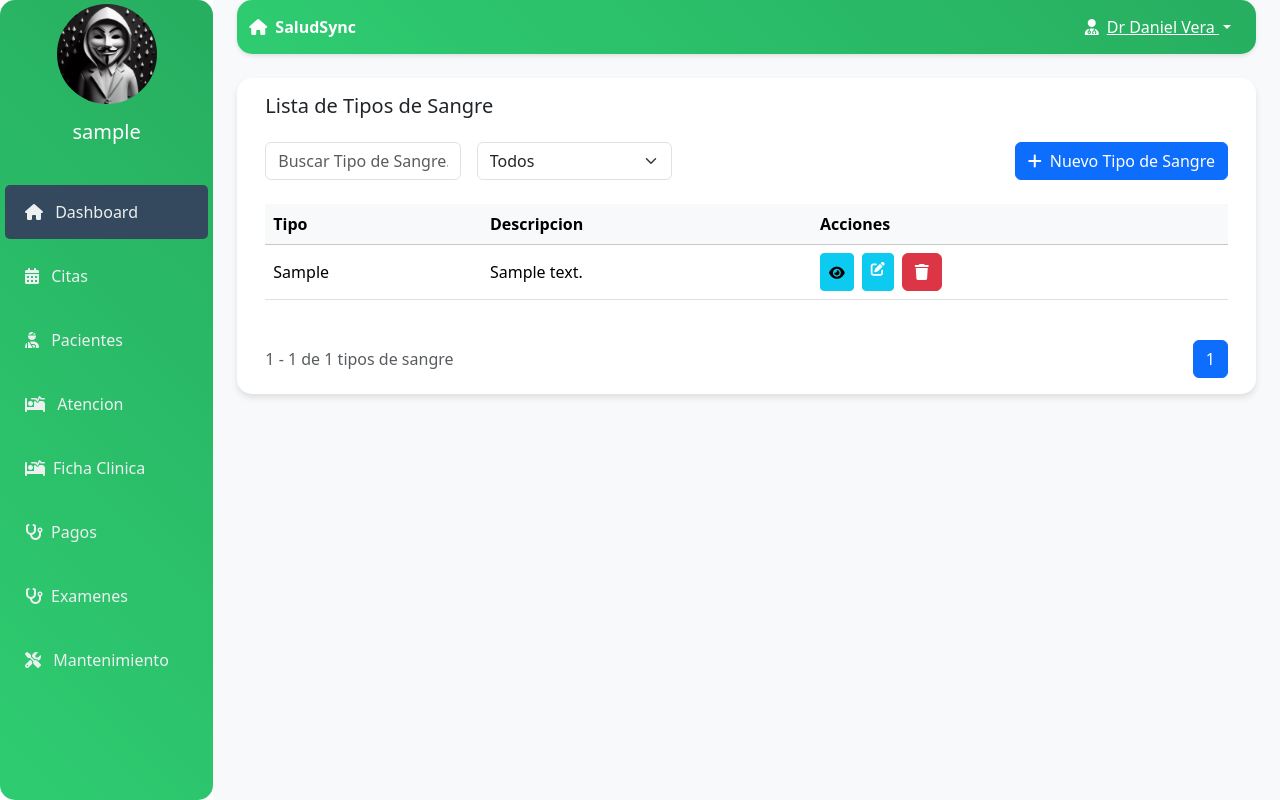
After one commit to SnayderCJ/Sistema_Medico, a Django app: page /tipoSangre_list/ in a window 1280 px wide. The commit adds this page. Run offline with Django 4.2, Linux system fonts and the light colour scheme; a user stored in the database is signed in; tables that the repository leaves empty hold one stand-in row (values such as "Sample post"); some libraries are stand-ins or nearby versions.

Commit message:
Tipos de Sangre

```diff
--- a/aplication/core/forms/patient.py
+++ b/aplication/core/forms/patient.py
@@ -13,9 +13,9 @@ class PatientForm(ModelForm):
 
         # Mensajes de error personalizados para ciertos campos
         error_messages = {
-            # "cedula": {
-            #     "unique": "Ya existe un paciente con esta cedula",
-            # },
+            "cedula": {
+                "unique": "Ya existe un paciente con esta cedula",
+            },
             "email": {
                 "unique": "Ya existe un paiente con este email.",
             },
--- a/aplication/core/urls.py
+++ b/aplication/core/urls.py
@@ -1,6 +1,13 @@
 from django.urls import path
 from aplication.core.views.home import HomeTemplateView
 from aplication.core.views.patient import PatientCreateView, PatientDeleteView, PatientDetailView, PatientListView, PatientUpdateView
+from aplication.core.views.tipoSangre import TipoSangreListView, TipoSangreCreateView, TipoSangreUpdateView, TipoSangreDeleteView, TipoSangreDetailView
+# from aplication.core.views.especialidad import EspecialidadListView, EspecialidadCreateView, EspecialidadUpdateView, EspecialidadDeleteView, EspecialidadDetailView
+# from aplication.core.views.doctor import DoctorListView, DoctorCreateView # Seguir con las rutas de doctor
+# from aplication.core.views.cargo import CargoListView, CargoCreateView, CargoUpdateView, CargoDeleteView, CargoDetailView
+# from aplication.core.views.empleado import EmpleadoListView, EmpleadoCreateView, EmpleadoUpdateView, EmpleadoDeleteView, EmpleadoDetailView
+# from aplication.core.views.tipoMedicamento import TipoMedicamentoListView, TipoMedicamentoCreateView, TipoMedicamentoUpdateView, TipoMedicamentoDeleteView, TipoMedicamentoDetailView
+# from aplication.core.views.medicamento import MedicamentoListView, MedicamentoCreateView, MedicamentoUpdateView, MedicamentoDeleteView, MedicamentoDetailView
 
 app_name='core' # define un espacio de nombre para la aplicacion
 urlpatterns = [
@@ -17,4 +24,51 @@ urlpatterns = [
   path('patient_update/<int:pk>/', PatientUpdateView.as_view(),name='patient_update'),
   path('patient_delete/<int:pk>/', PatientDeleteView.as_view(),name='patient_delete'),
   path('patient_detail/<int:pk>/', PatientDetailView.as_view(),name='patient_detail'),
+
+  # Tipo de Sangre
+  path('tipoSangre_list/', TipoSangreListView.as_view(), name="tipoSangre_list"),
+  path('tipoSangre_create/', TipoSangreCreateView.as_view(), name="tipoSangre_create"),
+  path('tipoSangre_update/<int:pk>/', TipoSangreUpdateView.as_view(), name="tipoSangre_update"),
+  path('tipoSangre_delete/<int:pk>/', TipoSangreDeleteView.as_view(), name="tipoSangre_delete"),
+  path('tipoSangre_detail/<int:pk>/', TipoSangreDetailView.as_view(), name="tipoSangre_detail"),
+
+  # Especialidad
+  # path('especialidad_list/', EspecialidadListView.as_view(), name="especialidad_list"),
+  # path('especialidad_create/', EspecialidadCreateView.as_view(), name="especialidad_create"),
+  # path('especialidad_update/<int:pk>/', EspecialidadUpdateView.as_view(), name="especialidad_update"),
+  # path('especialidad_delete/<int:pk>/', EspecialidadDeleteView.as_view(), name="especialidad_delete"),
+  # path('especialidad_detail/<int:pk>/', EspecialidadDetailView.as_view(), name="especialidad_detail"),
+
+  # Doctor
+  # path('doctor_list/', DoctorListView.as_view(), name="doctor_list"),
+  # path('doctor_create/', DoctorCreateView.as_view(), name="doctor_create"),
+  # Seguir con las rutas de doctor
+
+  # Cargo
+  # path('cargo_list/', CargoListView.as_view(), name="cargo_list"),
+  # path('cargo_create/', CargoCreateView.as_view(), name="cargo_create"),
+  # path('cargo_update/<int:pk>/', CargoUpdateView.as_view(), name="cargo_update"),
+  # path('cargo_delete/<int:pk>/', CargoDeleteView.as_view(), name="cargo_delete"),
+  # path('cargo_detail/<int:pk>/', CargoDetailView.as_view(), name="cargo_detail"),
+
+  # Empleado
+  # path('empleado_list/', EmpleadoListView.as_view(), name="empleado_list"),
+  # path('empleado_create/', EmpleadoCreateView.as_view(), name="empleado_create"),
+  # path('empleado_update/<int:pk>/', EmpleadoUpdateView.as_view(), name="empleado_update"),
+  # path('empleado_delete/<int:pk>/', EmpleadoDeleteView.as_view(), name="empleado_delete"),
+  # path('empleado_detail/<int:pk>/', EmpleadoDetailView.as_view(), name="empleado_detail"),
+
+  # Tipo de Medicamento
+  # path('tipoMedicamento_list/', TipoMedicamentoListView.as_view(), name="tipoMedicamento_list"),
+  # path('tipoMedicamento_create/', TipoMedicamentoCreateView.as_view(), name="tipoMedicamento_create"),
+  # path('tipoMedicamento_update/<int:pk>/', TipoMedicamentoUpdateView.as_view(), name="tipoMedicamento_update"),
+  # path('tipoMedicamento_delete/<int:pk>/', TipoMedicamentoDeleteView.as_view(), name="tipoMedicamento_delete"),
+  # path('tipoMedicamento_detail/<int:pk>/', TipoMedicamentoDetailView.as_view(), name="tipoMedicamento_detail"),
+
+  # Medicamento
+  # path('medicamento_list/', MedicamentoListView.as_view(), name="medicamento_list"),
+  # path('medicamento_create/', MedicamentoCreateView.as_view(), name="medicamento_create"),
+  # path('medicamento_update/<int:pk>/', MedicamentoUpdateView.as_view(), name="medicamento_update"),
+  # path('medicamento_delete/<int:pk>/', MedicamentoDeleteView.as_view(), name="medicamento_delete"),
+  # path('medicamento_detail/<int:pk>/', MedicamentoDetailView.as_view(), name="medicamento_detail"),
 ]
--- /dev/null
+++ b/aplication/core/views/tipoSangre.py
@@ -0,0 +1,119 @@
+from django.urls import reverse_lazy
+from aplication.core.forms.tipoSangre import TipoSangreForm
+from aplication.core.models import TipoSangre
+from django.contrib.auth.mixins import LoginRequiredMixin
+from django.views.generic import CreateView, ListView, UpdateView, DeleteView, DetailView
+from django.http import JsonResponse
+from django.contrib import messages
+from django.db.models import Q
+from doctor.mixins import CreateViewMixin, DeleteViewMixin, ListViewMixin, UpdateViewMixin
+from doctor.utils import save_audit
+
+class TipoSangreListView(LoginRequiredMixin,ListViewMixin,ListView):
+    template_name = "core/tipoSangre/list.html"
+    model = TipoSangre
+    context_object_name = 'Tipos_de_Sangre'
+    query = None
+    paginate_by = 2
+
+    def get_queryset(self):
+        self.query = Q()
+        q1 = self.request.GET.get('q')  # Filtro de tipo de sangre
+        q2 = self.request.GET.get('rh')  # Filtro de positivo o negativo
+
+        if q1 is not None:
+            self.query.add(Q(tipo__icontains=q1), Q.OR)
+
+        if q2 is not None:
+            if q2.lower() == 'positivo':
+                self.query.add(Q(tipo__icontains='+'), Q.AND)
+            elif q2.lower() == 'negativo':
+                self.query.add(Q(tipo__icontains='-'), Q.AND)
+
+        return self.model.objects.filter(self.query).order_by('tipo')
+
+    # def get_context_data(self, **kwargs):
+    #     context = super().get_context_data(**kwargs)
+    #     context['title'] = "Medical"
+    #     context['title1'] = "Consulta de Tipo de Sangre"
+    #     return context
+
+
+class TipoSangreCreateView(LoginRequiredMixin,CreateViewMixin, CreateView):
+    model = TipoSangre
+    template_name = 'core/tipoSangre/form.html'
+    form_class = TipoSangreForm
+    success_url = reverse_lazy('core:tipoSangre_list')
+
+    def get_context_data(self, **kwargs):
+        context = super().get_context_data()
+        context['grabar'] = 'Grabar Tipo de Sangre'
+        context['back_url'] = self.success_url
+        return context
+
+    def form_valid(self, form):
+        response = super().form_valid(form)
+        tipo_sangre = self.object
+        save_audit(self.request, tipo_sangre, action='A')
+        messages.success(self.request, f"Éxito al crear el tipo de sangre {tipo_sangre.tipo}.")
+        return response
+
+    def form_invalid(self, form):
+        messages.error(self.request, "Error al enviar el formulario. Corrige los errores.")
+        print(form.errors)
+        return self.render_to_response(self.get_context_data(form=form))
+
+
+class TipoSangreUpdateView(LoginRequiredMixin,UpdateViewMixin,UpdateView):
+    model = TipoSangre
+    template_name = 'core/tipoSangre/form.html'
+    form_class = TipoSangreForm
+    success_url = reverse_lazy('core:tipoSangre_list')
+
+    def get_context_data(self, **kwargs):
+        context = super().get_context_data()
+        context['grabar'] = 'Actualizar Tipo de Sangre'
+        context['back_url'] = self.success_url
+        return context
+
+    def form_valid(self, form):
+        response = super().form_valid(form)
+        tipo_sangre = self.object
+        save_audit(self.request, tipo_sangre, action='M')
+        messages.success(self.request, f"Éxito al modificar el tipo de sangre {tipo_sangre.tipo}.")
+        return response
+
+    def form_invalid(self, form):
+        messages.error(self.request, "Error al enviar el formulario. Corrige los errores.")
+        print(form.errors)
+        return self.render_to_response(self.get_context_data(form=form))
+
+class TipoSangreDeleteView(LoginRequiredMixin,DeleteViewMixin,DeleteView):
+    model = TipoSangre
+    success_url = reverse_lazy('core:tipoSangre_list')
+
+    def get_context_data(self, **kwargs):
+        context = super().get_context_data()
+        context['grabar'] = 'Eliminar Tipo de Sangre'
+        context['description'] = f"¿Desea eliminar el tipo de sangre: {self.object.tipo}?"
+        context['back_url'] = self.success_url
+        return context
+
+    def delete(self, request, *args, **kwargs):
+        self.object = self.get_object()
+        success_message = f"Éxito al eliminar el tipo de sangre {self.object.tipo}."
+        messages.success(self.request, success_message)
+        return super().delete(request, *args, **kwargs)
+
+class TipoSangreDetailView(LoginRequiredMixin,DetailView):
+    model = TipoSangre
+
+    def get(self, request, *args, **kwargs):
+        tipo_sangre = self.get_object()
+        data = {
+            'id': tipo_sangre.id,
+            'tipo': tipo_sangre.tipo,
+            'descripcion': tipo_sangre.descripcion,
+            # Añade más campos según tu modelo
+        }
+        return JsonResponse(data)
--- a/doctor/settings.py
+++ b/doctor/settings.py
@@ -23,7 +23,7 @@ BASE_DIR = Path(__file__).resolve().parent.parent
 # See https://docs.djangoproject.com/en/4.2/howto/deployment/checklist/
 
 # SECURITY WARNING: keep the secret key used in production secret!
-SECRET_KEY = 'django-insecure-t#ov765v_(zbqk%3u)r&+e$_a$m*ul50h**fkfw+y4ihfryoc6'
+SECRET_KEY = os.environ.get('SECRET_KEY')
 
 # SECURITY WARNING: don't run with debug turned on in production!
 DEBUG = True
--- a/template/components/base.html
+++ b/template/components/base.html
@@ -32,20 +32,24 @@
                 <a class="nav-link" href="{% url 'attention:attention_list' %}"><i class="fas fa-procedures me-2"></i>Ficha Clinica</a>
                 <a class="nav-link" href="#"><i class="fas fa-stethoscope me-2"></i>Pagos</a>
                 <a class="nav-link" href="#"><i class="fas fa-stethoscope me-2"></i>Examenes</a>
-                <a class="text-white ms-2 text-decoration-none " href="#"><i></i> Mantenimiento</a>
+                <a class="nav-link" href="#" data-bs-toggle="collapse" data-bs-target="#mantenimientoSubmenu" aria-expanded="false" aria-controls="mantenimientoSubmenu">
+                    <i class="fas fa-tools me-2"></i> Mantenimiento
+                </a>
+                <div class="collapse" id="mantenimientoSubmenu">
                     <a class="nav-link" href="#"><i class="fas fa-cogs me-2"></i> Especialidad</a>
                     <a class="nav-link" href="#"><i class="fas fa-cogs me-2"></i> Doctor</a>
                     <a class="nav-link" href="#"><i class="fas fa-cogs me-2"></i> Horarios</a>
                     <a class="nav-link" href="#"><i class="fas fa-cogs me-2"></i> Servicios</a>
                     <a class="nav-link" href="#"><i class="fas fa-cogs me-2"></i> Costos</a>
-                <a class="nav-link" href="#"><i class="fas fa-cogs me-2"></i> Cargo</a>
+                    <a class="nav-link" href="#"><i class="fas fa-briefcase me-2"></i> Cargo </a>
                     <a class="nav-link" href="#"><i class="fas fa-cogs me-2"></i> Certificados</a>
                     <a class="nav-link" href="#"><i class="fas fa-cogs me-2"></i> Empleado</a>
-                <a class="nav-link" href="#"><i class="fas fa-cogs me-2"></i>Tipo Medicina</a>
-                <a class="nav-link" href="#"><i class="fas fa-cogs me-2"></i>Marca Medicina </a>
+                    <a class="nav-link" href="#"><i class="fas fa-cogs me-2"></i> Tipo Medicina</a>
+                    <a class="nav-link" href="#"><i class="fas fa-cogs me-2"></i> Marca Medicina</a>
                     <a class="nav-link" href="#"><i class="fas fa-cogs me-2"></i> Medicamento</a>
                     <a class="nav-link" href="#"><i class="fas fa-cogs me-2"></i> Diagnostico</a>
-                <a class="nav-link" href="#"><i class="fas fa-cogs me-2"></i> Tipo Sangre</a>
+                    <a class="nav-link" href="{% url 'core:tipoSangre_list' %}"><i class="fas fa-tint me-2"></i> Tipo Sangre </a>
+                </div>
 
 
             </nav>
--- /dev/null
+++ b/template/core/tipoSangre/includes/detail_modal.html
@@ -0,0 +1,32 @@
+<!-- templates/includes/tipoSangre_detail_modal.html -->
+<div class="modal fade" id="tipoSangreModal" tabindex="-1" aria-labelledby="tipoSangreModalLabel" aria-hidden="true">
+    <div class="modal-dialog">
+        <div class="modal-content">
+            <div class="modal-header bg-primary bg-opacity-75">
+                <h5 class="modal-title text-white fw-bold" id="tipoSangreModalLabel">
+                    <i class="fas fa-tint me-2"></i>Detalles del Tipo de Sangre
+                </h5>
+                <button type="button" class="btn-close" data-bs-dismiss="modal" aria-label="Close"></button>
+            </div>
+            <div class="modal-body">
+                <div class="row">
+                    <!-- Columna para los datos -->
+                    <div class="col-md-8">
+                        <div class="row">
+                            <div class="col-md-6">
+                                <p><strong><i class="fas fa-id-card me-2"></i>ID:</strong> <span id="tipoSangre-id"></span></p>
+                                <p><strong><i class="fas fa-tint me-2"></i>Tipo:</strong> <span id="tipoSangre-tipo"></span></p>
+                                <p><strong><i class="fas fa-info-circle me-2"></i>Descripción:</strong> <span id="tipoSangre-descripcion"></span></p>
+                            </div>
+                        </div>
+                    </div>
+                </div>
+            </div>
+            <div class="modal-footer">
+                <button type="button" class="btn btn-secondary" data-bs-dismiss="modal">
+                    <i class="fas fa-times me-2"></i>Cerrar
+                </button>
+            </div>
+        </div>
+    </div>
+</div>
--- /dev/null
+++ b/template/core/tipoSangre/list.html
@@ -0,0 +1,149 @@
+{% extends 'components/base.html' %}
+
+{% block content %}
+<div class="container-fluid">
+<div class="row">
+
+
+    <!-- TipoSangre List Content -->
+    <div class="card mb-4">
+        <div class="card-body">
+            <div class="d-flex justify-content-between align-items-center mb-4">
+                <h5 class="card-title mb-0">Lista de Tipos de Sangre</h5>
+            </div>
+
+            <!-- Search and Filter -->
+            <div class="d-flex flex-column flex-md-row align-items-md-center justify-content-between g-3 mb-4">
+            <form method="GET" action="{% url 'core:tipoSangre_list' %}" class="d-flex flex-column flex-md-row gap-3 align-items-md-center">
+                <div class="col-md-6">
+                    <input type="text" name="q" class="form-control search-box" value="{{ request.GET.q }}" placeholder="Buscar Tipo de Sangre...">
+                </div>
+                <div class="col-md-6">
+                    <form method="GET" action="">
+                        <select class="form-select" name="rh" onchange="this.form.submit()">
+                            <option value="T" {% if request.GET.rh == "T" %}selected{% endif %}>Todos</option>
+                            <option value="positivo" {% if request.GET.rh == "positivo" %}selected{% endif %}>Positivo</option>
+                            <option value="negativo" {% if request.GET.rh == "negativo" %}selected{% endif %}>Negativo</option>
+                        </select>
+                    </form>
+                </div>
+                </form>
+                <a class="btn btn-primary mt-3 mt-md-0" href="{% url 'core:tipoSangre_create' %}">
+                        <i class="fas fa-plus me-2"></i>Nuevo Tipo de Sangre
+                </a>
+            </div>
+
+            <!-- TipoSangre Table -->
+            <div class="table-responsive">
+                <table class="table table-hover align-middle">
+                    <thead class="table-light">
+                        <tr>
+                            <th>Tipo</th>
+                            <th>Descripcion</th>
+                            <th>Acciones</th>
+                        </tr>
+                    </thead>
+                    <tbody>
+                        {% for item in Tipos_de_Sangre %}
+
+                        <tr>
+                            <td>{{item.tipo}}</td>
+                            <td>{{item.descripcion}}</td>
+
+                            <td>
+                                <div class="action-buttons d-flex gap-2">
+                                    <button class="btn btn-info btn-sm" title="Detalle Tipo de Sangre"
+                                        onclick="verTipoSangre('{{ item.id }}')">
+                                        <i class="fas fa-eye"></i>
+                                    </button>
+                                    <a href="{% url 'core:tipoSangre_update' item.id %}" class="btn btn-info btn-sm text-white" title="Editar">
+                                        <i class="fas fa-edit"></i>
+                                    </a>
+                                    {% with id=item.id name=item.tipo msg="Esta seguro de eliminar el tipo de sangre:" %}
+                                        <button class="btn btn-danger" onclick="confirmDelete('{{ id }}','{{name}}','{{ msg|escapejs }}');"> <i class="fa-solid fa-trash"></i></button>
+                                    {% endwith %}
+                                </div>
+                            </td>
+                        </tr>
+                        {% endfor %}
+                    </tbody>
+                </table>
+            </div>
+
+            <!-- Pagination -->
+            <nav class="d-flex justify-content-between align-items-center mt-4">
+                <p class="text-muted mb-0">{{ page_obj.start_index }} - {{ page_obj.end_index }} de {{ page_obj.paginator.count }} tipos de sangre</p>
+                <ul class="pagination mb-0">
+                    {% if page_obj.has_previous %}
+                        <li class="page-item">
+                            <a class="page-link" href="?page=1"><i class="fas fa-chevron-left"></i></a>
+                        </li>
+                    {% endif %}
+                    {% for num in page_obj.paginator.page_range %}
+                        <li class="page-item active"><a class="page-link" href="?page={{ num }}">{{num}}</a></li>
+
+                    {% endfor %}
+                    {% if page_obj.has_next %}
+                        <li class="page-item">
+                        <a class="page-link" href="?page={{ page_obj.next_page_number }}"><i class="fas fa-chevron-right"></i></a>
+                        </li>
+                        {% endif %}
+                </ul>
+            </nav>
+            <!-- Fin de Pagination -->
+        </div>
+    </div>
+</div>
+</div>
+
+
+<!-- llama al modal generico de eliminacion -->
+{% include 'includes/confirm_delete_modal.html' %}
+<!-- llama al modal de mostrar datos del detalle del tipo de sangre -->
+{% include 'core/tipoSangre/includes/detail_modal.html' %}
+
+{% endblock %}
+{% block js %}
+    <script>
+    /* funciones del modal eliminar*/
+    function confirmDelete(id,name,msg) {
+        // Actualiza el mensaje del modal
+        document.getElementById('modalMessage').innerText = `${msg} ${name}`;
+
+        // Actualiza la acción del formulario
+        const form = document.getElementById('deleteForm');
+        form.action = `/tipoSangre_delete/${id}/`; // Ajusta la URL según tu configuración
+
+        // Muestra el modal
+        const modal = new bootstrap.Modal(document.getElementById('confirmDeleteModal'));
+        modal.show();
+    }
+    function closeModal() {
+        const modalElement = document.getElementById('confirmDeleteModal');
+        const modalInstance = bootstrap.Modal.getInstance(modalElement);
+        if (modalInstance) {
+            modalInstance.hide();
+        }
+    }
+    /* funciones del modal detalle */
+    function verTipoSangre(id) {
+        // Obtener los datos del tipo de sangre
+        fetch(`/tipoSangre_detail/${id}/`)
+        .then(response => response.json())
+        .then(data => {
+            // Llenar el modal con los datos
+            document.getElementById('tipoSangre-id').textContent = data.id;
+            document.getElementById('tipoSangre-tipo').textContent = data.tipo;
+            document.getElementById('tipoSangre-descripcion').textContent = data.descripcion;
+
+            // Mostrar el modal
+            const modal = new bootstrap.Modal(document.getElementById('tipoSangreModal'));
+            modal.show();
+        })
+        .catch(error => {
+            console.error('Error:', error);
+            alert('Error al cargar los datos del tipo de sangre');
+        });
+    }
+    </script>
+{% endblock %}
```
Also changed, not shown: aplication/core/forms/tipoSangre.py (added, +57 -0 lines), template/core/patient/list.html (+5 -2 lines), template/core/tipoSangre/form.html (added, +43 -0 lines), 1 other file. Lines whose indentation alone changed are shown as unchanged.
